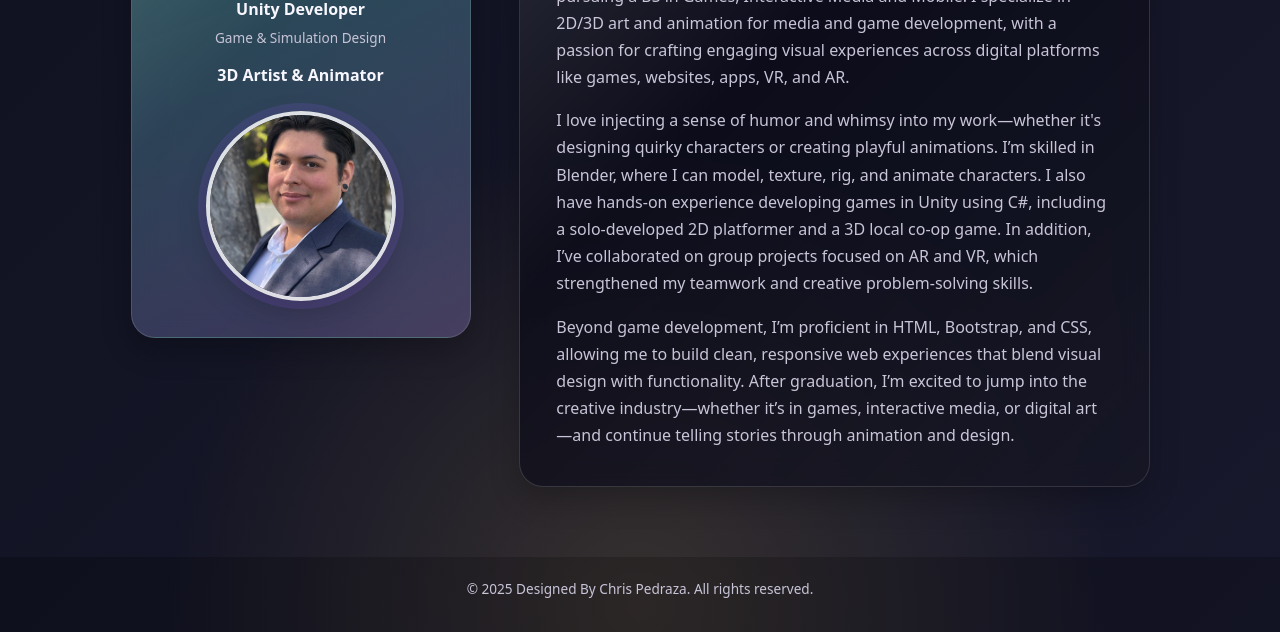
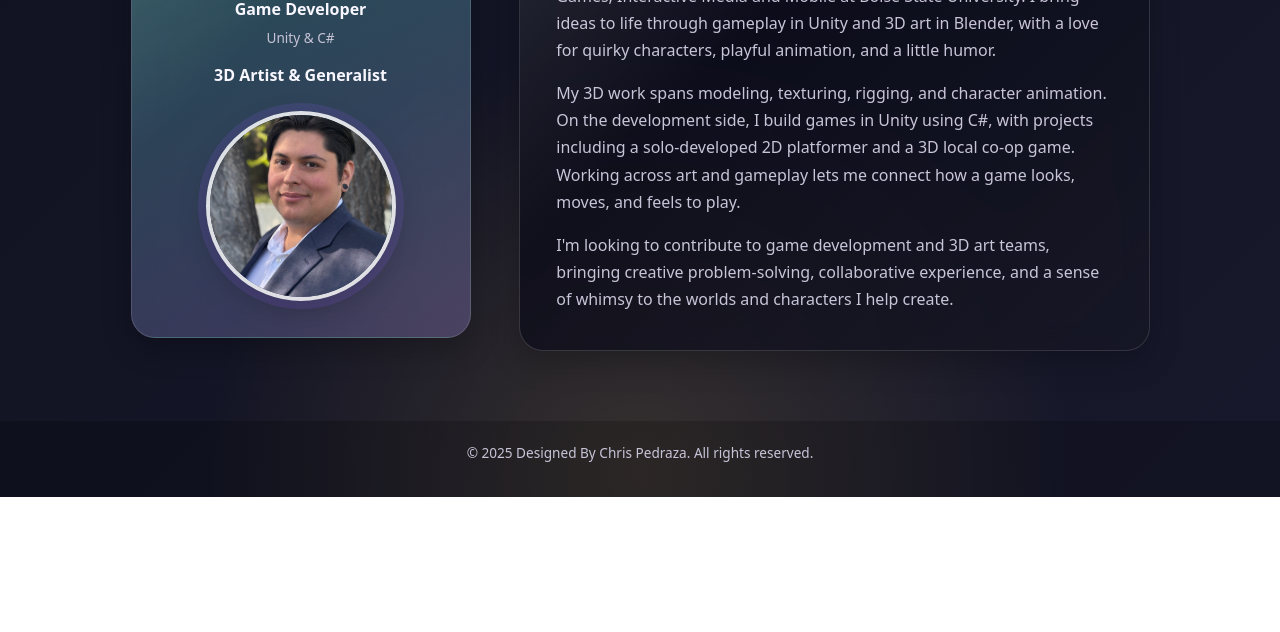
Before and after one commit to ChrisPedraza07/ChrisPedraza07.github.io, a plain HTML site: page index.html in a window 1280 px wide. Shown: the part 628-1260 px from the top of the page. After the commit the page ends 1125 px from the top, so only its background shows below. Drawn offline with nearby package versions, Linux system fonts and the light colour scheme; a web font is replaced by a local one.

Commit message:
Update index.html

```diff
--- a/index.html
+++ b/index.html
@@ -3,7 +3,8 @@
 <head>
   <meta charset="UTF-8">
   <meta name="viewport" content="width=device-width, initial-scale=1.0">
-  <title>Chris Pedraza | Unity Developer & 3D Artist</title>
+  <title>Chris Pedraza | Game Developer &amp; 3D Generalist</title>
+  <meta name="description" content="Chris Pedraza is a game developer and 3D artist/generalist creating games in Unity and characters, models, and animations in Blender.">
   <link rel="stylesheet" href="style.css">
   <!-- font awesome -->
   <script src="https://kit.fontawesome.com/0f67d9ee7d.js" crossorigin="anonymous"></script>
@@ -43,7 +44,7 @@
     <div class="container-fluid py-40" id="content">
       <section class="hero slide-in" style="animation-name: fadeUp;">
         <h1>Chris Pedraza</h1>
-        <p>Unity Developer • 2D/3D Artist & Animator • Web Developer</p>
+        <p>Game Developer • 3D Artist &amp; Generalist</p>
         <a href="projects.html" class="btn-portfolio">View My Work</a>
       </section>
       <div class="container">
@@ -53,9 +54,9 @@
           <div class="col-md-4 d-flex justify-content-center mb-4 mb-md-0">
             <div id="introCard" class="text-center">
               <h4>Chris Pedraza</h4>
-              <p>Unity Developer</p>
-              <p class="intro-specialty">Game &amp; Simulation Design</p>
-              <p>3D Artist &amp; Animator</p>
+              <p>Game Developer</p>
+              <p class="intro-specialty">Unity &amp; C#</p>
+              <p>3D Artist &amp; Generalist</p>
               <img src="images/headshot.png" alt="Chris Pedraza" id="introImage">
             </div>
           </div>
@@ -64,22 +65,19 @@
           <div class="col-md-7">
             <div id="textCard">
               <p>
-                Hi! My name is Chris Pedraza, and I'm a student at Boise State University pursuing a BS in Games,
-                Interactive Media and Mobile. I specialize in 2D/3D art and animation for media and game development,
-                with a passion for crafting engaging visual experiences across digital platforms like games, websites,
-                apps, VR, and AR.
+                I'm Chris Pedraza, a game developer and 3D artist/generalist studying Games, Interactive Media and
+                Mobile at Boise State University. I bring ideas to life through gameplay in Unity and 3D art in
+                Blender, with a love for quirky characters, playful animation, and a little humor.
               </p>
               <p>
-                I love injecting a sense of humor and whimsy into my work—whether it's designing quirky characters or
-                creating playful animations. I’m skilled in Blender, where I can model, texture, rig, and animate characters. I also have hands-on experience developing games in Unity using C#, including a solo-developed
-                2D platformer and a 3D local co-op game. In addition, I’ve collaborated on group projects focused on AR
-                and VR, which strengthened my teamwork and creative problem-solving skills.
+                My 3D work spans modeling, texturing, rigging, and character animation. On the development side,
+                I build games in Unity using C#, with projects including a solo-developed 2D platformer and a
+                3D local co-op game. Working across art and gameplay lets me connect how a game looks, moves,
+                and feels to play.
               </p>
               <p>
-                Beyond game development, I’m proficient in HTML, Bootstrap, and CSS, allowing me to build clean,
-                responsive web experiences that blend visual design with functionality.
-                After graduation, I’m excited to jump into the creative industry—whether it’s in games, interactive
-                media, or digital art—and continue telling stories through animation and design.
+                I'm looking to contribute to game development and 3D art teams, bringing creative problem-solving,
+                collaborative experience, and a sense of whimsy to the worlds and characters I help create.
               </p>
             </div>
           </div>
```
